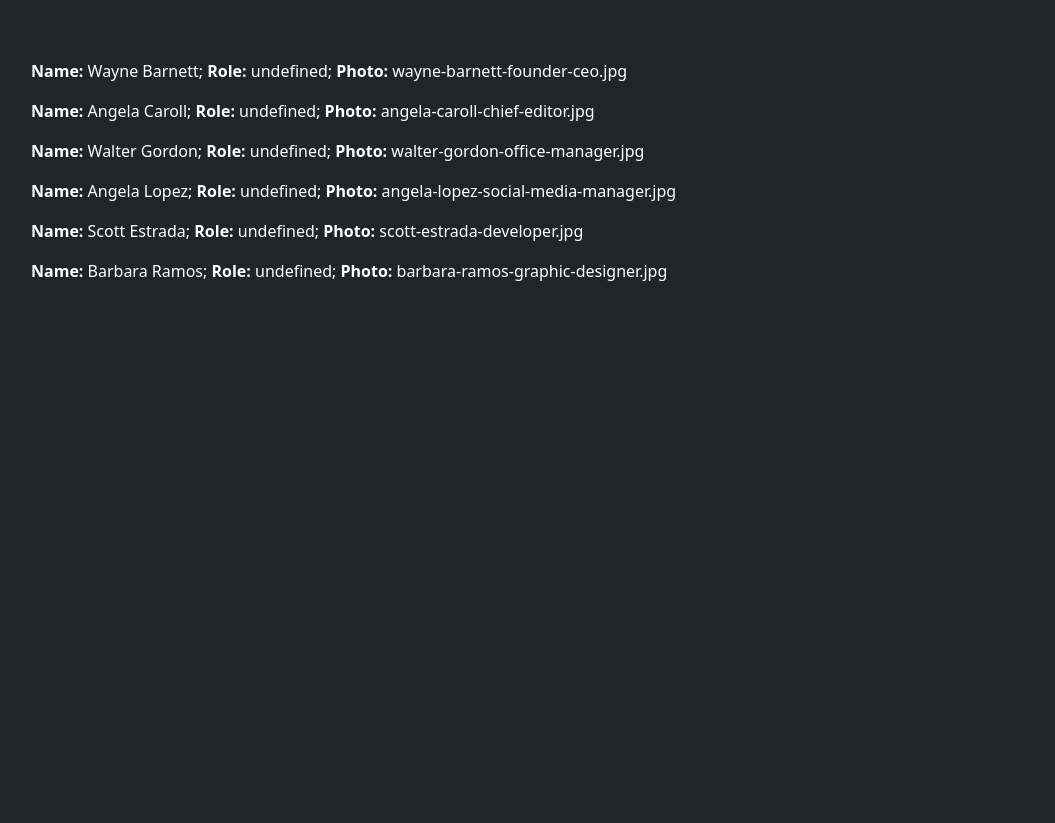
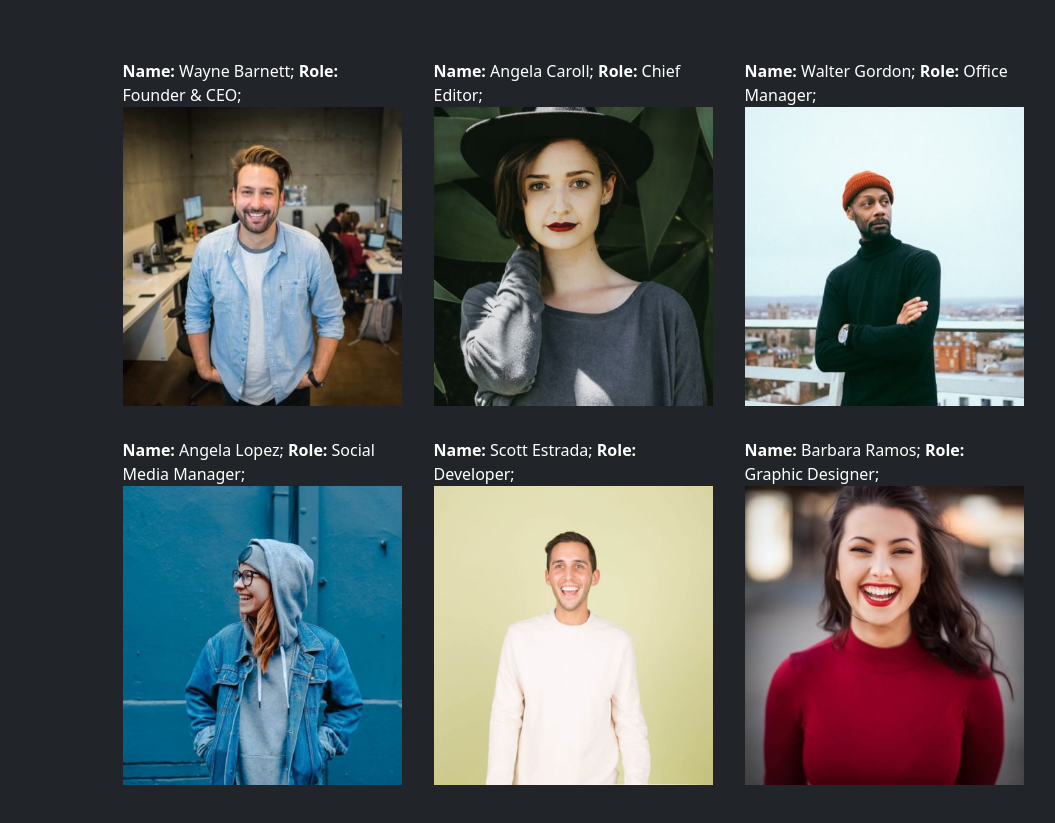
Before and after one commit to Pelliccia96/js-our-team, a plain HTML site: page index.html in a window 1280 px wide. Shown: the part 101-924 px from the top of the page, without its empty margins (67-1122 px from the left). Before the commit the page ends 800 px from the top, so only its background shows below. Drawn offline with nearby package versions, Linux system fonts and the light colour scheme.

Commit message:
Adds Bonus

```diff
--- /dev/null
+++ b/css/style.css
@@ -0,0 +1,8 @@
+img {
+    width: 100%;
+    display: block;
+}
+
+.col > div {
+    flex-basis: calc(100% / 4);
+}
--- a/index.html
+++ b/index.html
@@ -6,14 +6,15 @@
     <meta name="viewport" content="width=device-width, initial-scale=1.0">
     <title>js-our-team</title>
     <link rel="stylesheet" href="https://cdn.jsdelivr.net/npm/bootstrap@5.2.2/dist/css/bootstrap.min.css">
+    <link rel="stylesheet" href="css/style.css">
 </head>
 <body class="bg-dark">
-    <div class="container text-white mt-5">
+    <div class="container text-white my-5">
         <div class="text-center mb-5">
             <h1>Js Our Team</h1>
         </div>
         <div class="row">
-            <div id="listaTeam" class="col"></div>
+            <div id="listaTeam" class="d-flex justify-content-center align-items-center flex-wrap col"></div>
         </div>
     </div>
     <script src="js/main.js"></script>
--- a/js/main.js
+++ b/js/main.js
@@ -39,5 +39,8 @@ for (i = 0; i < team.length; i++) {
     const infoTeam = document.createElement("div");
     infoTeam.classList.add("m-3");
     listaTeamEl.append(infoTeam);
-    infoTeam.innerHTML += `<strong>Name:</strong> ${info.name}; <strong>Role:</strong> ${info.rule}; <strong>Photo:</strong> ${info.photo}`;
+    infoTeam.innerHTML += `<strong>Name:</strong> ${info.name}; <strong>Role:</strong> ${info.role};`;
+    const imgEl = document.createElement("img");
+    imgEl.src = "img/" + info.photo;
+    infoTeam.append(imgEl);
 }
```
